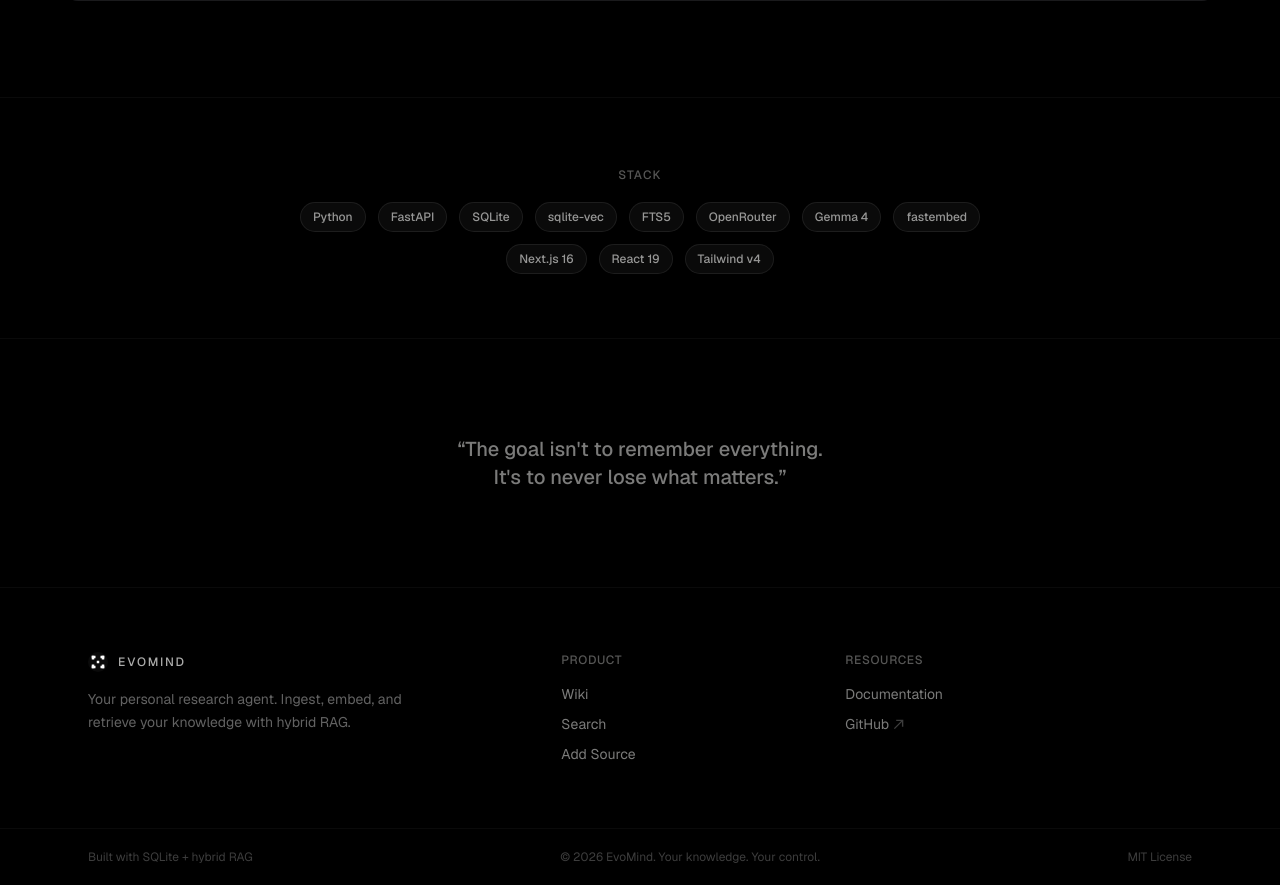
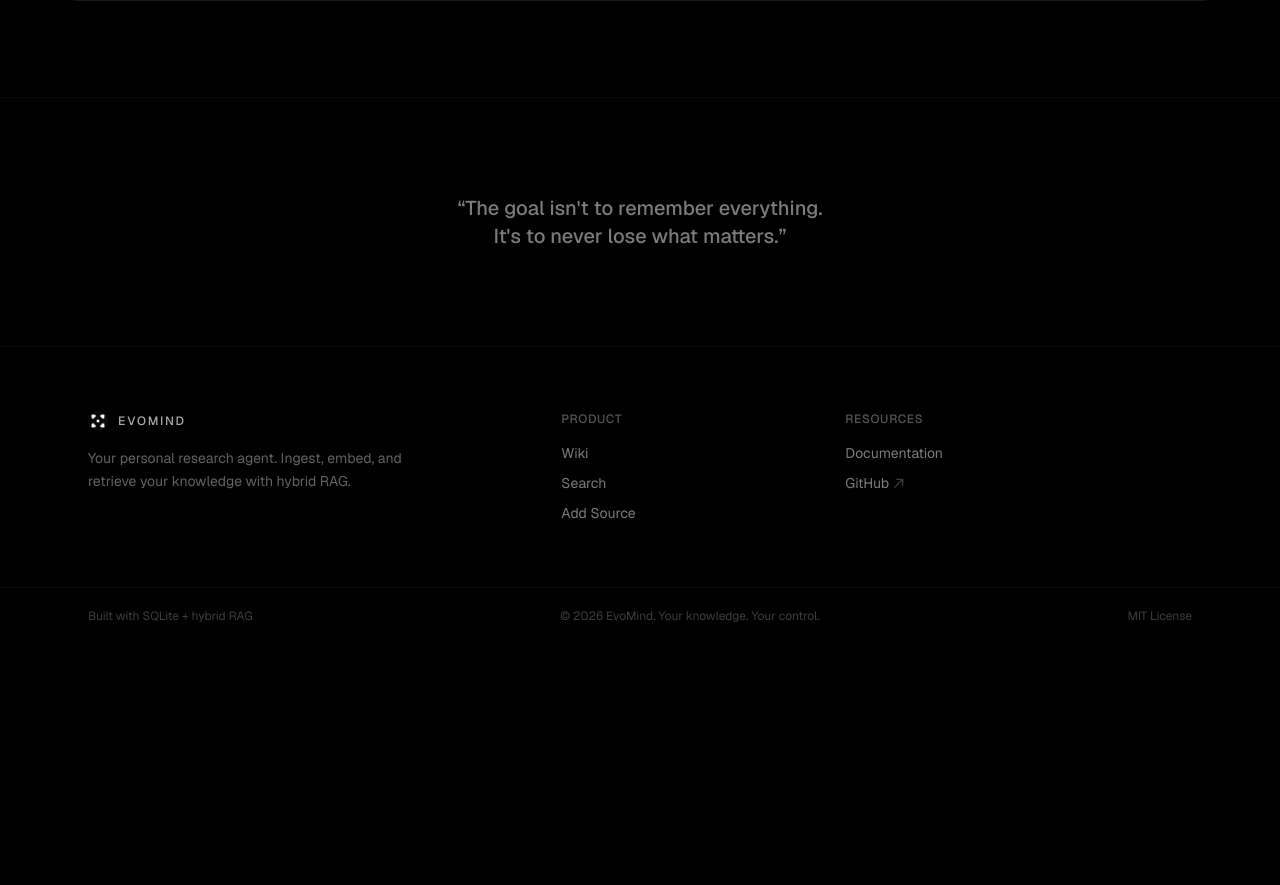
Before and after one commit to samueldanso/evomind, a Next.js app in the folder portal/: page / in a window 1280 px wide. Shown: the part 1594-2479 px from the top of the page. After the commit the page ends 2238 px from the top, so only its background shows below. Built offline with nearby package versions, Linux system fonts and the light colour scheme.

Commit message:
refactor(portal): remove tech stack section from homepage

```diff
--- a/portal/app/page.tsx
+++ b/portal/app/page.tsx
@@ -166,32 +166,6 @@ export default function Home() {
         </div>
       </section>
 
-      {/* Tech stack */}
-      <section className="px-6 py-16 border-t border-[rgba(255,255,255,0.04)]">
-        <div className="max-w-3xl mx-auto text-center reveal">
-          <span className="kicker">Stack</span>
-          <div className="mt-4 flex flex-wrap items-center justify-center gap-3">
-            {[
-              "Python", "FastAPI", "SQLite", "sqlite-vec", "FTS5",
-              "OpenRouter", "Gemma 4", "fastembed",
-              "Next.js 16", "React 19", "Tailwind v4",
-            ].map((tech) => (
-              <span
-                key={tech}
-                className="px-3 py-1.5 rounded-full text-xs font-medium"
-                style={{
-                  background: "rgba(255,255,255,0.04)",
-                  border: "1px solid rgba(255,255,255,0.08)",
-                  color: "rgba(245,245,244,0.6)",
-                }}
-              >
-                {tech}
-              </span>
-            ))}
-          </div>
-        </div>
-      </section>
-
       {/* Tagline — no italic, use weight + muted color */}
       <section className="px-6 py-24 border-t border-[rgba(255,255,255,0.04)]">
         <div className="max-w-3xl mx-auto text-center reveal">
```
